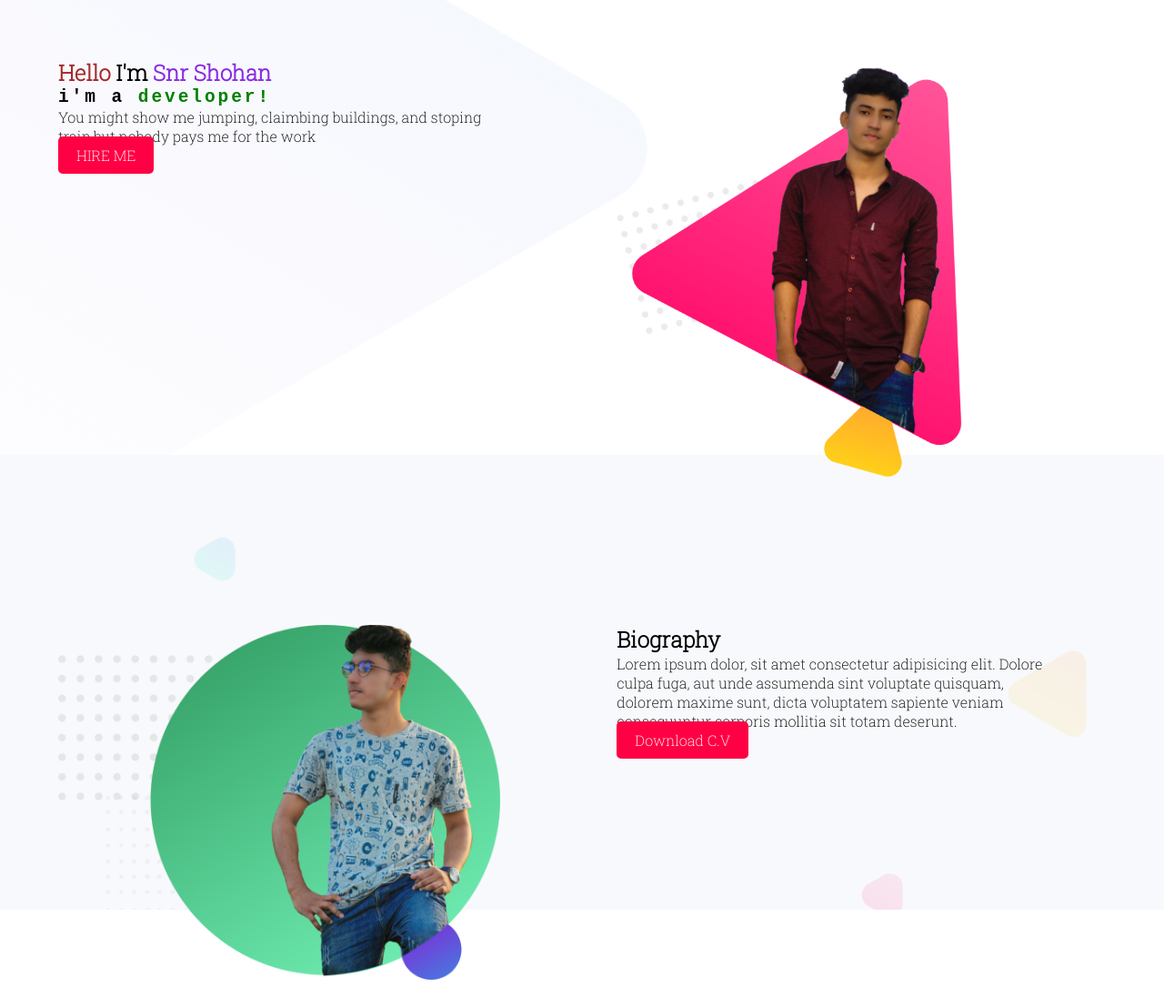
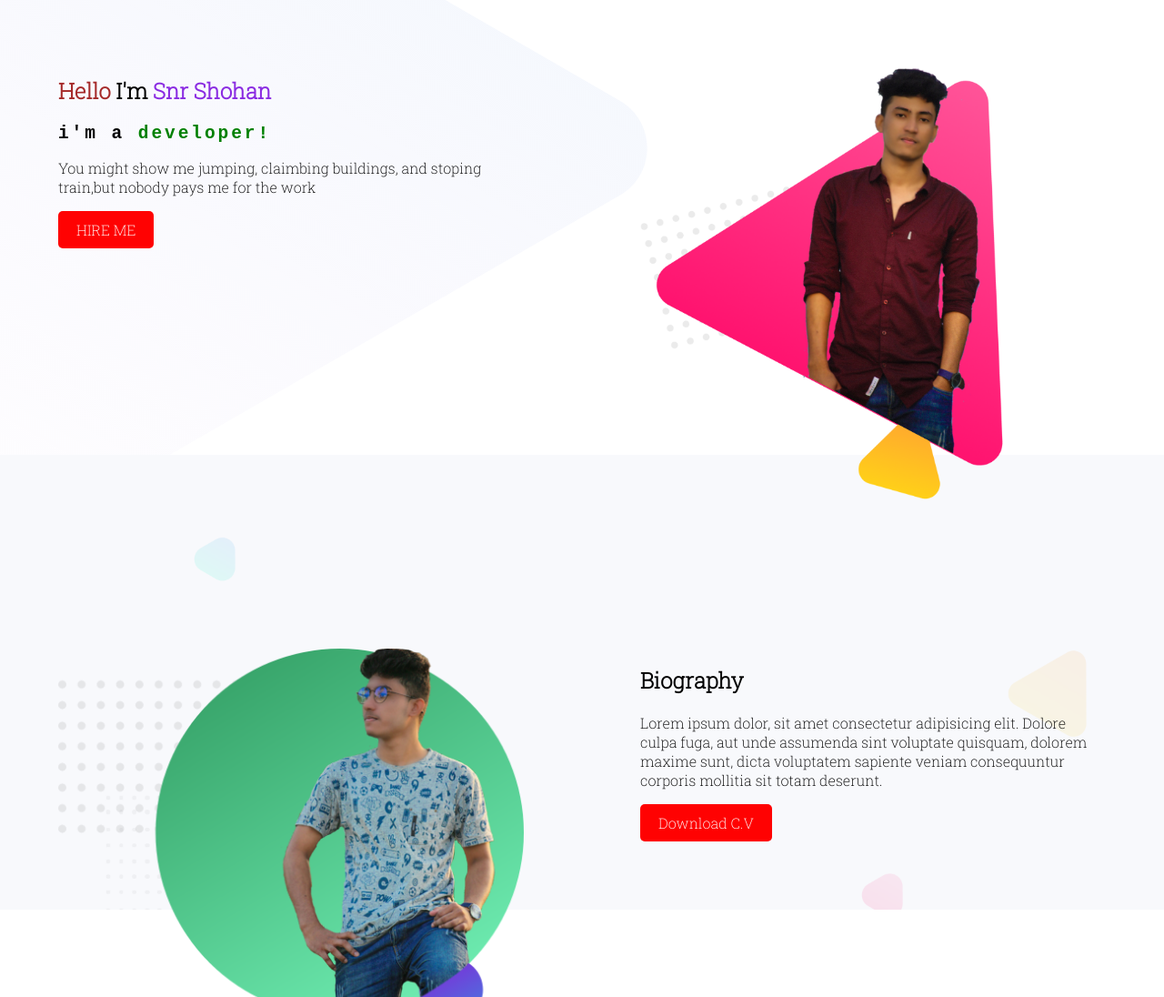
Before and after one commit to sadmanHafizShohan/my-third-website, a plain HTML site: page index.html in a window 1280 px wide. Shown: the top 1096 px of the page at 91% size. Drawn offline with Linux system fonts and the light colour scheme.

Commit message:
finaly done

```diff
--- a/style.css
+++ b/style.css
@@ -1,8 +1,3 @@
-*{
-    margin: 0;
-    padding: 0;
-    box-sizing: border-box;
-}
 
 body{
     margin: 0;
@@ -27,7 +22,7 @@ body{
     to { width: 100% }
   }
   @keyframes blink-caret {
-    from, to { border-color: transparent }
+    from, to { border-color: transparent}
     50% { border-color: red }
   }
 .half-width{
@@ -63,22 +58,40 @@ section{
     height: 500px;
 }
 
+
 .button{
+    padding: 10px 20px;
+    border-radius: 5px;
+	display: inline-block;
+	text-decoration: none;
+	transition:all 0.7s ease-out 0s;
+	background-size:200%;
+	background-image: linear-gradient(to left, yellow 50%, #ff0202 50%);
+	color: #ffffff;
+}
+
+.button:hover {
+	background-position: -100% 100%;
+    color:black;
+	}
+
+/* .button{
     text-decoration: none;
+    display: inline block;
     background-color: #ff0044;
     padding: 10px 20px;
     border-radius: 5px;
-    color: white;
+    color: #ffffff;
     width: 300px;
     height: 100px;
     box-shadow: inset 0 0 0 0 transparent;
-    transition:all 0.7s ease-out 0s;
+    transition:all 0.2s ease-out 0s;
     cursor: pointer;
 }
 .button:hover{
     box-shadow: inset 300px 0 0 0 #f9e506;
     color: black;
-}
+} */
 .work-width{
     float: right;
     clear: left;
```
